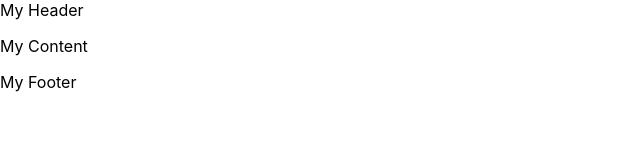
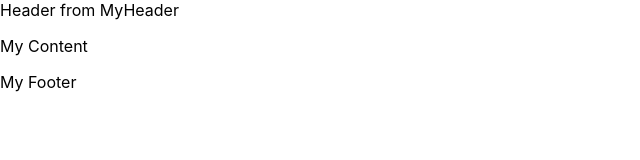
Before and after one commit to anayonkars/todo-app, a React (Create React App) app: page / in a window 1280 px wide. Shown: the top 160 px of the page, without its empty margins (0-640 px from the left). Built offline with nearby package versions, Linux system fonts and the light colour scheme.

Commit message:
Moved header to another component

```diff
--- a/src/components/MyApp.js
+++ b/src/components/MyApp.js
@@ -1,9 +1,10 @@
 import React, { Component } from "react";
+import MyHeader from "./MyHeader";
 
 function MyApp() {
   return (
     <div>
-      <header>My Header</header>
+      <MyHeader />
       <main>
         <p>My Content</p>
       </main>
--- /dev/null
+++ b/src/components/MyHeader.js
@@ -0,0 +1,7 @@
+import React, { Component } from "react";
+
+function MyHeader() {
+  return <header>Header from MyHeader</header>;
+}
+
+export default MyHeader;
```
